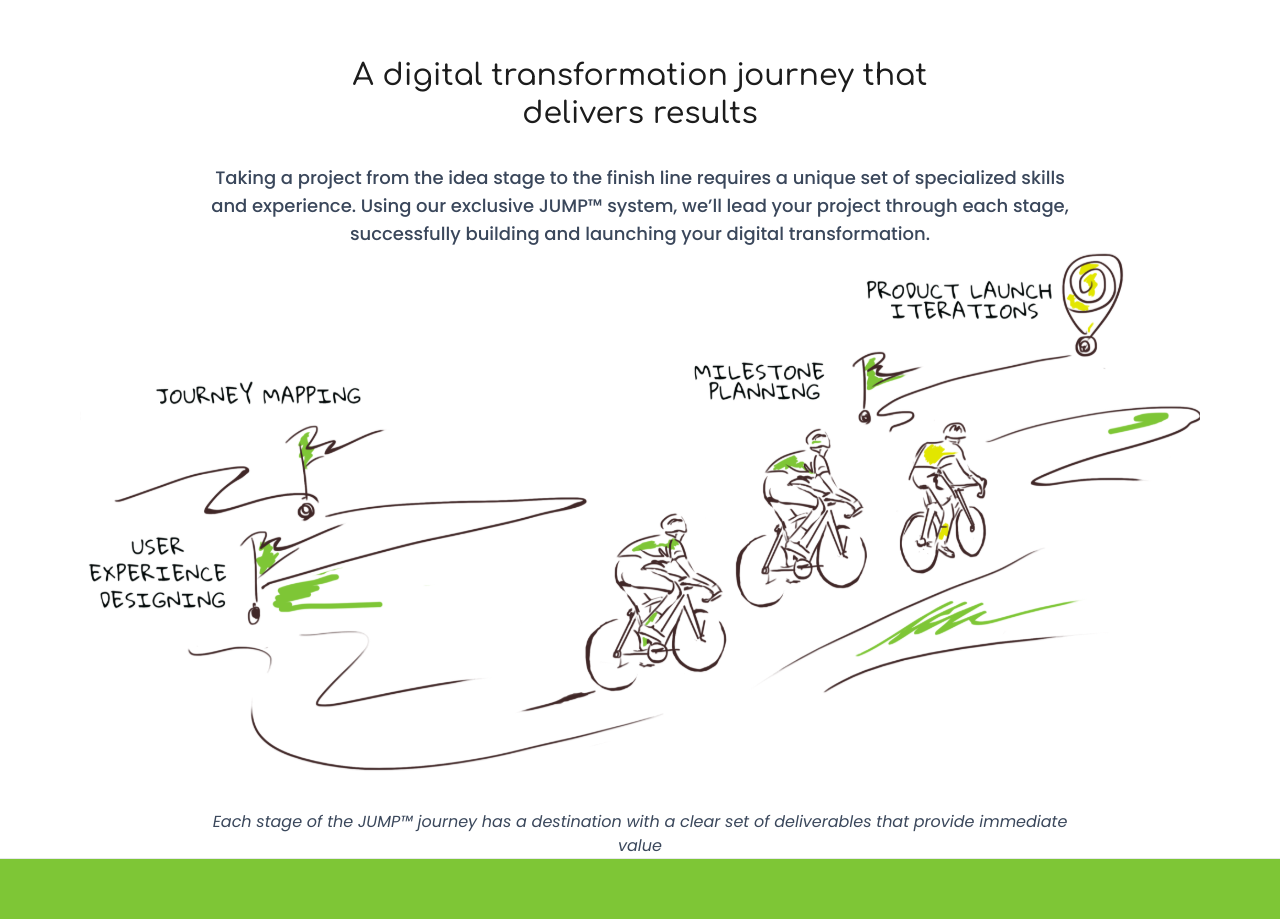
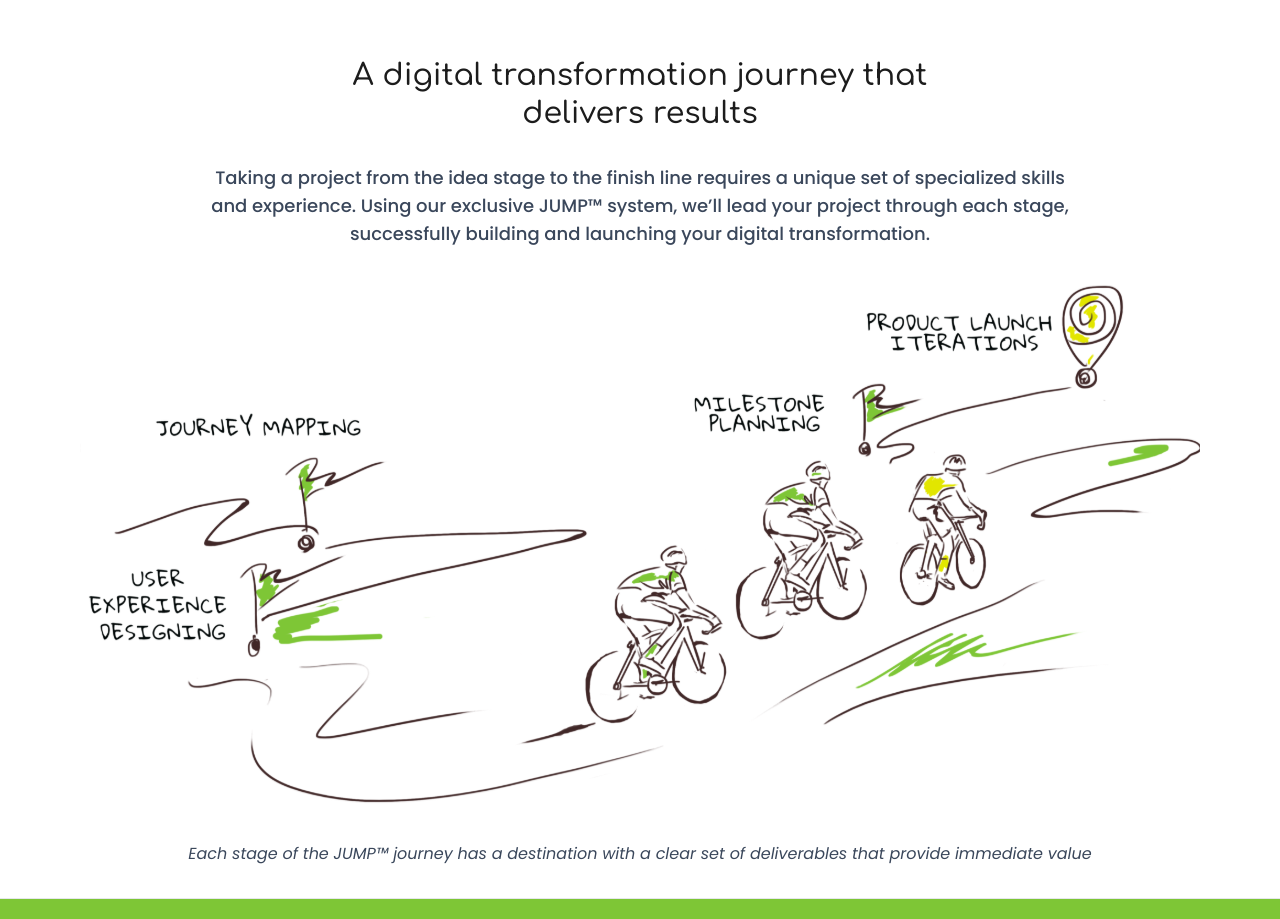
Before and after one commit to gauravprwl14/tailwind-landing-page, a Next.js app: page / in a window 1280 px wide. Shown: the part 383-1302 px from the top of the page. Built offline with nearby package versions, Linux system fonts and the light colour scheme.

Commit message:
fixed the css

```diff
--- a/components/Home/JourneySection.tsx
+++ b/components/Home/JourneySection.tsx
@@ -2,7 +2,7 @@ import React from 'react'
 
 export const JourneySection = () => {
     return (
-        <div className='section-container'>
+        <div className='section-container pb-16'>
             <div className='title'>
                 A digital transformation journey that
                 <div>delivers results</div>
@@ -18,7 +18,7 @@ export const JourneySection = () => {
 
             <div className='text-charcoal italic font-Poppins '>
                 Each stage of the JUMP™ journey has a destination with a clear set of deliverables that provide immediate
-                <div>value</div>
+                value
             </div>
         </div>
     )
--- a/components/Home/ServiceSection.tsx
+++ b/components/Home/ServiceSection.tsx
@@ -133,7 +133,6 @@ const ServiceSection = () => {
 
             <div className='title'>Take a journey with us  </div>
             <div className='description'>We are specifically focused on launching cloud-native projects. Our high-performance team will design, build, and launch the perfect solution for your unique challenges.  </div>
-            <div> ----- </div>
 
             <div>
                 <CardContainer />
--- a/components/header.tsx
+++ b/components/header.tsx
@@ -61,11 +61,11 @@ const Header = () => {
 
 export const HeaderContainer = ({ title, description, bgContainer, headerContainer }: HeaderType) => {
     return (
-        <div className={`flex flex-col h-full w-full md:pb-8  bg-no-repeat bg-cover bg-[url('/img/header_background_01.svg')] object-contain ${bgContainer}`}>
+        <div className={`flex flex-col h-full w-full md:pb-8 max-w-screen-xl bg-no-repeat bg-cover bg-[url('/img/header_background_01.svg')] object-contain ${bgContainer}`}>
             <Header />
 
             <section id="header-background" className={`flex w-full flex-1 flex-col items-center  px-4 text-center font-Comfortaa ${headerContainer}`}>
-                <div className='flex flex-col max-w-screen-xl  space-y-4 text-white  items-center justify-center'>
+                <div className='flex flex-col  space-y-4 text-white  items-center justify-center'>
                     <div className='text-3xl  lg:text-extra-large tracking-tight font-thin leading-tight max-w-4xl'>{title} </div>
                     <div className='text-xl md:text-2xl lg:text-3xl text-electricGreen  tracking-tight'>{description} </div>
                 </div>
--- a/styles/globals.css
+++ b/styles/globals.css
@@ -22,15 +22,15 @@
 }
 
 .title {
-    @apply text-eerieBlack text-3xl font-medium leading-tight font-Comfortaa mb-8;
+    @apply text-eerieBlack text-3xl font-medium leading-tight font-Comfortaa ;
 }
 
 .description {
-    @apply max-w-5xl text-lg text-charcoal font-Poppins font-medium md:px-20 px-4;
+    @apply max-w-5xl text-lg text-charcoal font-Poppins font-medium md:px-20 px-4 py-8;
 }
 
 .section-container {
-    @apply flex flex-col w-full items-center justify-center pt-14 max-w-screen-xl md:px-20 px-4;
+    @apply flex flex-col w-full items-center justify-center pt-14 max-w-screen-xl md:px-20 px-4 py-8;
 }
 
 .card-title {
```
